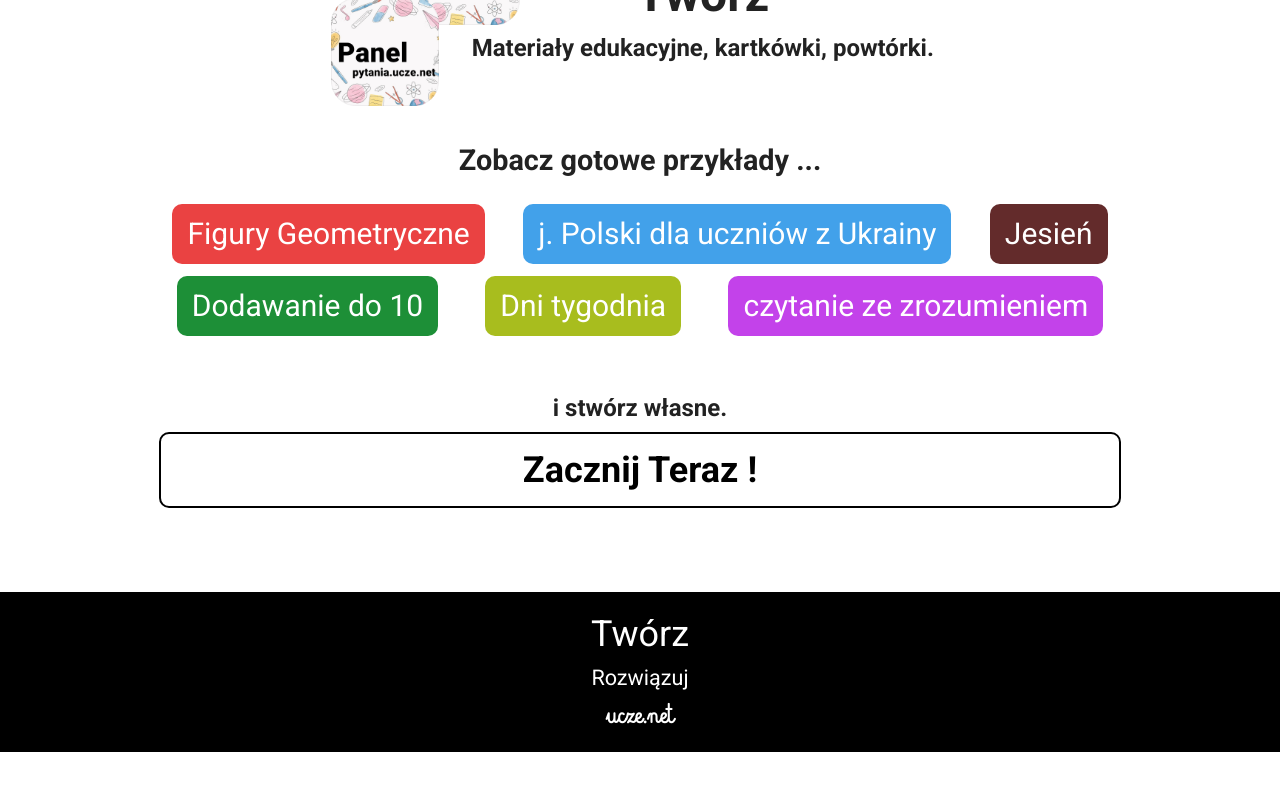
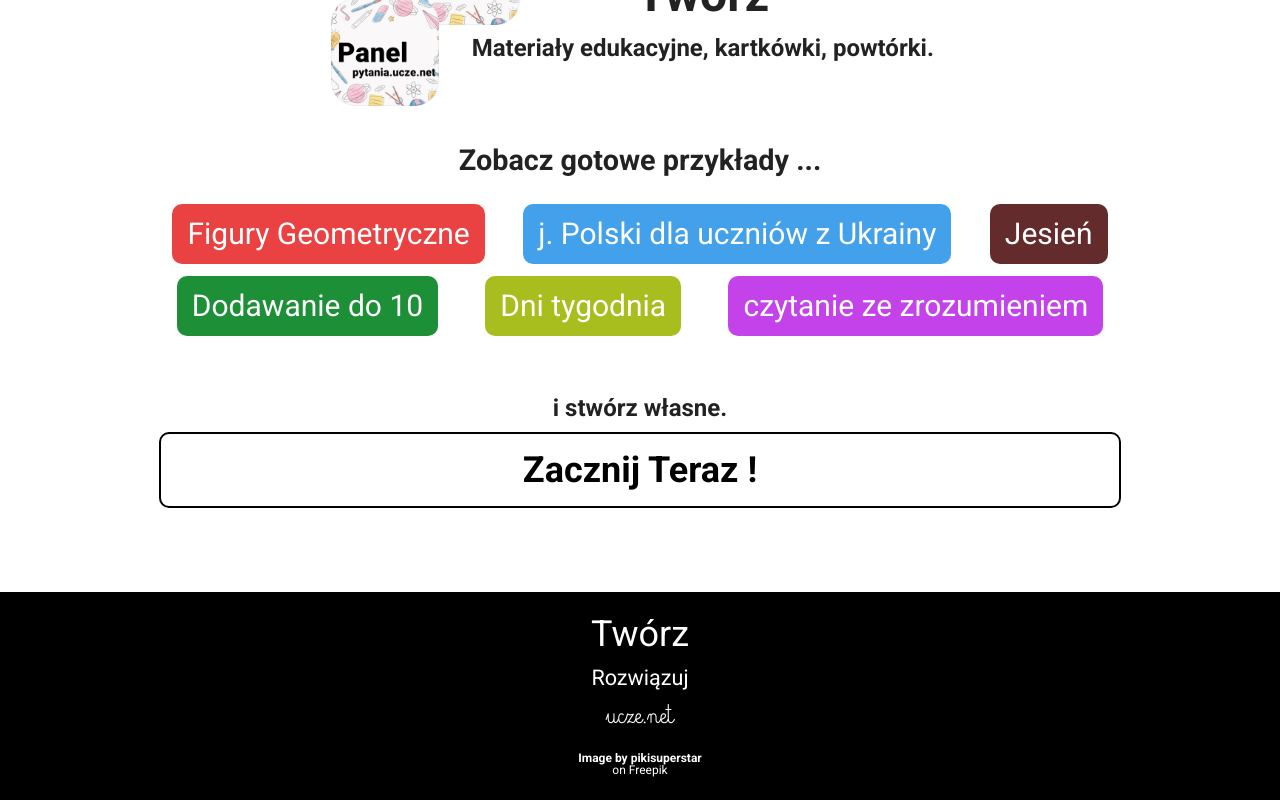
Before and after one commit to frontendypl/programowanie.ucze, a Vue app: page / in a window 1280 px wide. Shown: the part 198-998 px from the top of the page. Before the commit the page ends 950 px from the top, so only its background shows below. Built offline with nearby package versions, Linux system fonts and the light colour scheme.

Commit message:
add http redirection

```diff
--- a/public/index.html
+++ b/public/index.html
@@ -36,6 +36,15 @@
               src: local('element'), url('./fonts/element.otf') format('opentype');
           }
       </style>
+
+      <script>
+          var ishttp = window.location.origin === "http://ucze.net"
+          if(ishttp){
+              var href = location.href
+              href = href.replace('http','https')
+              location.replace(href)
+          }
+      </script>
   </head>
   <body>
     <noscript>
--- a/src/components/FooterComponent.vue
+++ b/src/components/FooterComponent.vue
@@ -11,6 +11,11 @@
         <a class="links__link written-font" href="https://www.ucze.net">
           ucze.net
         </a>
+        <a class="links__link links__link--freepik "
+            href="https://www.freepik.com/free-vector/watercolor-back-school-background-with-white-space_9001487.htm#query=watercolor-back-school-background&position=0&from_view=search&track=sph"
+        >
+          Image by pikisuperstar
+        </a> on Freepik
       </div>
     </div>
   </div>
@@ -71,6 +76,11 @@ export default {
         margin-bottom: 0;
         font-weight: 600;
       }
+
+      &--freepik {
+        font-size: 1em;
+        margin-top: 2em;
+      }
     }
   }
 
```
Also changed, not shown: 1 other file (tests, documents, lock files or other folders).
